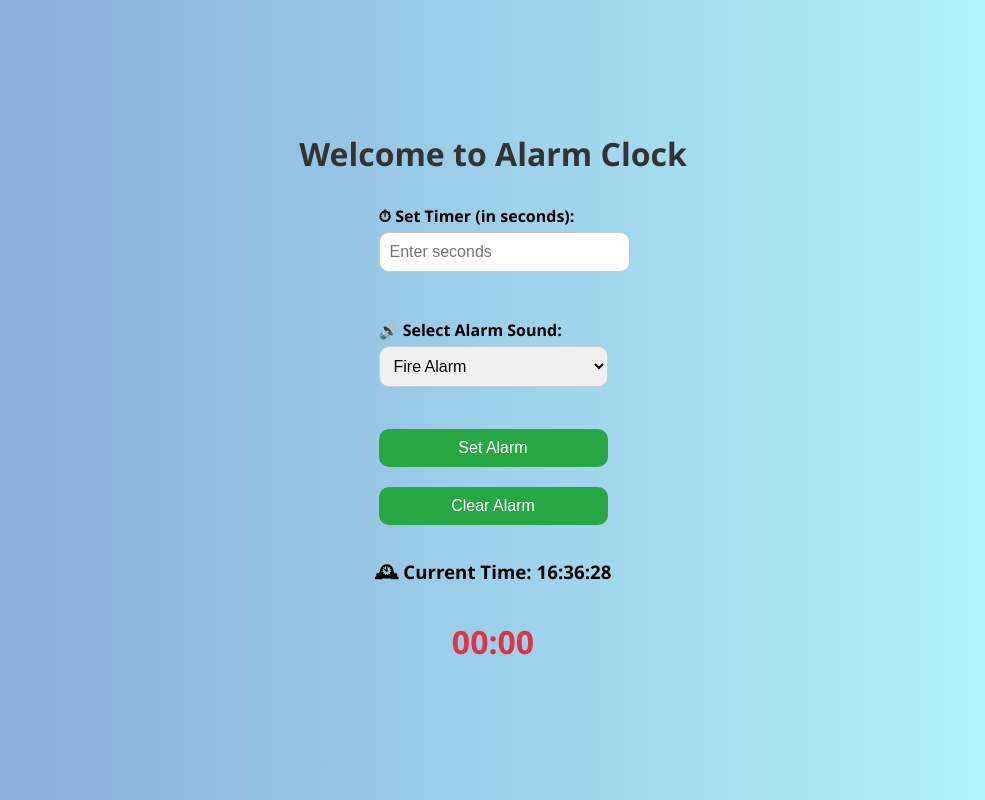
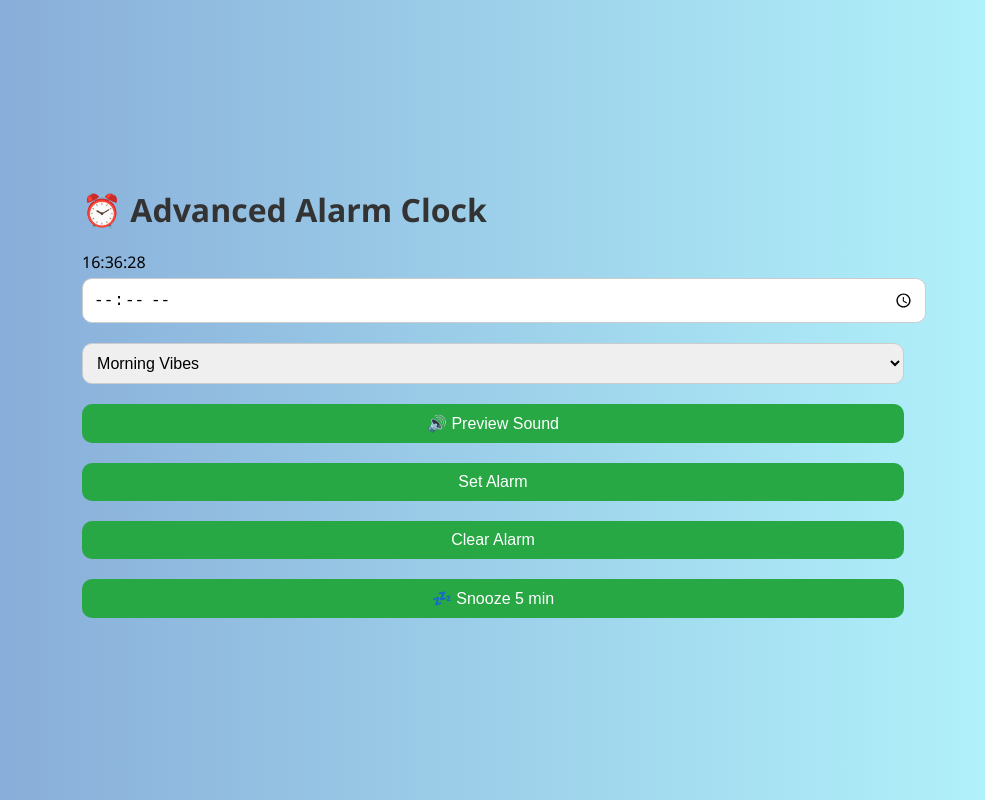
Before and after one commit to Rajat00612/My_JavaScript_Projects, a plain HTML site: page Excersice_9( Alram_Clock )/index.html in a window 1280 px wide. Shown: the whole page, without its empty margins (147-1132 px from the left). Drawn offline with Linux system fonts and the light colour scheme.

Commit message:
Update index.html
update

```diff
--- a/Excersice_9( Alram_Clock )/index.html
+++ b/Excersice_9( Alram_Clock )/index.html
@@ -1,26 +1,36 @@
 <!DOCTYPE html>
 <html lang="en">
 <head>
-  <meta charset="UTF-8" />
-  <title>Alarm Clock</title>
-<link rel="stylesheet" href="Main.css">
+  <meta charset="UTF-8">
+  <title>Advanced Alarm Clock</title>
+  <link rel="stylesheet" href="Main.css">
 </head>
 <body>
-  <h1>Welcome to Alarm Clock</h1>
-  <div>
-    <label>⏱ Set Timer (in seconds): </label>
-    <input type="number" id="TimeBox11" placeholder="Enter seconds" />
-    <br /><br />
-    <label>🔊 Select Alarm Sound: </label>
-    <select id="SoundBook"></select>
-    <br /><br />
-    <button onclick="TimeBook()">Set Alarm</button>
-    <button onclick="ClearAlarm()">Clear Alarm</button>
+
+  <div class="outer-frame">
+    <div class="container">
+      <h1>⏰ Advanced Alarm Clock</h1>
+
+      <div id="current-time" class="clock">00:00:00</div>
+
+      <div class="controls">
+        <input type="time" id="alarm-time" />
+
+        <select id="sound-selector">
+          <option value="https://www.soundhelix.com/examples/mp3/SoundHelix-Song-3.mp3">Morning Vibes</option>
+          <option value="https://www.soundhelix.com/examples/mp3/SoundHelix-Song-2.mp3">Digital Beep Alarm</option>
+          <option value="https://www.fesliyanstudios.com/play-mp3/4349">J.A.R.V.I.S Wakeup</option>
+          <option value="https://www.fesliyanstudios.com/play-mp3/397">Classic Rooster</option>
+        </select>
+
+        <button onclick="previewSound()">🔊 Preview Sound</button>
+        <button onclick="setAlarm()">Set Alarm</button>
+        <button onclick="clearAlarm()">Clear Alarm</button>
+        <button onclick="snoozeAlarm()">💤 Snooze 5 min</button>
+      </div>
+    </div>
   </div>
 
-  <h3>🕰 Current Time: <span id="current-time"></span></h3>
-  <h2 id="countdown">00:00</h2>
-
- <script src="index.js"></script>
+  <script src="index.js"></script>
 </body>
 </html>
```
